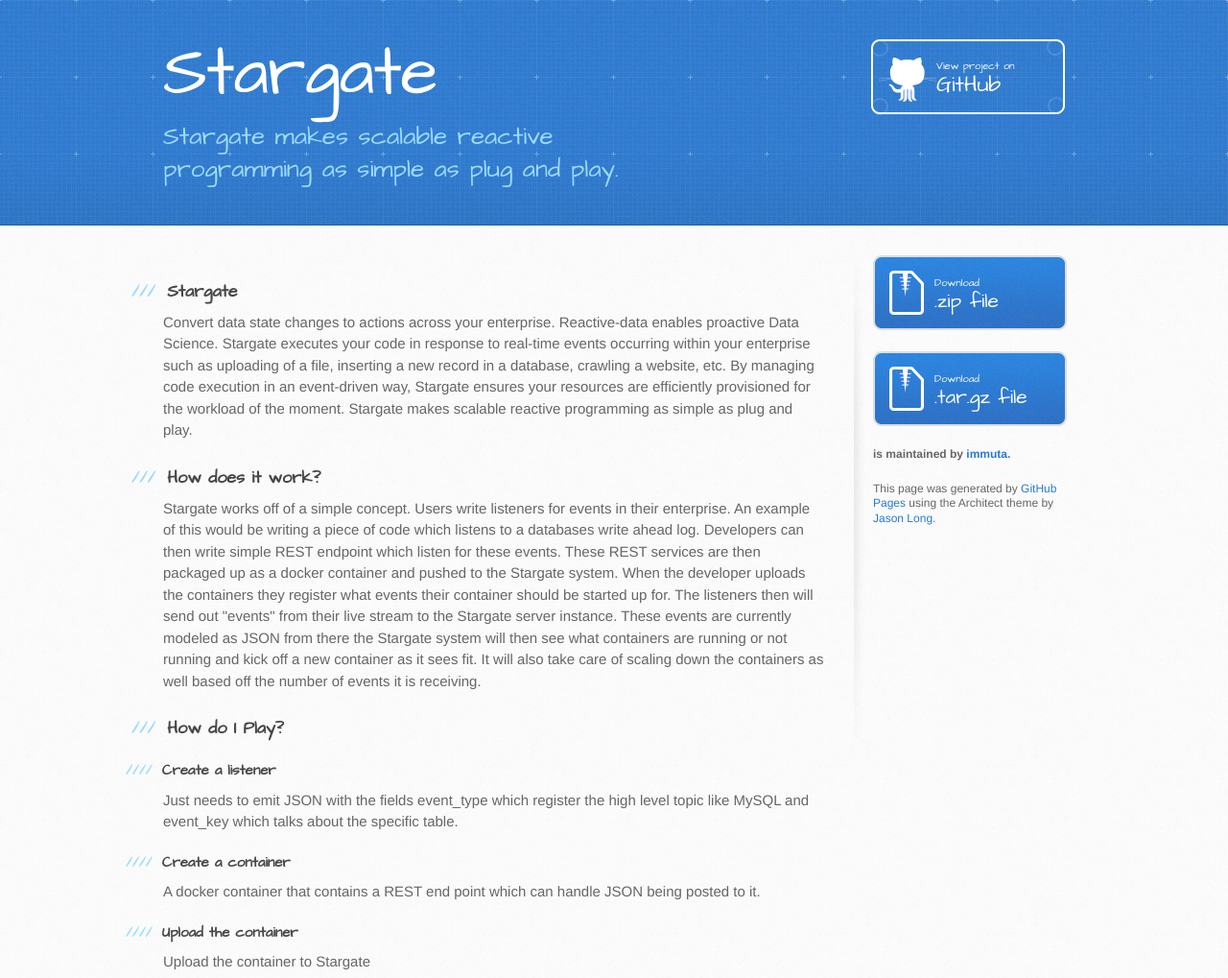
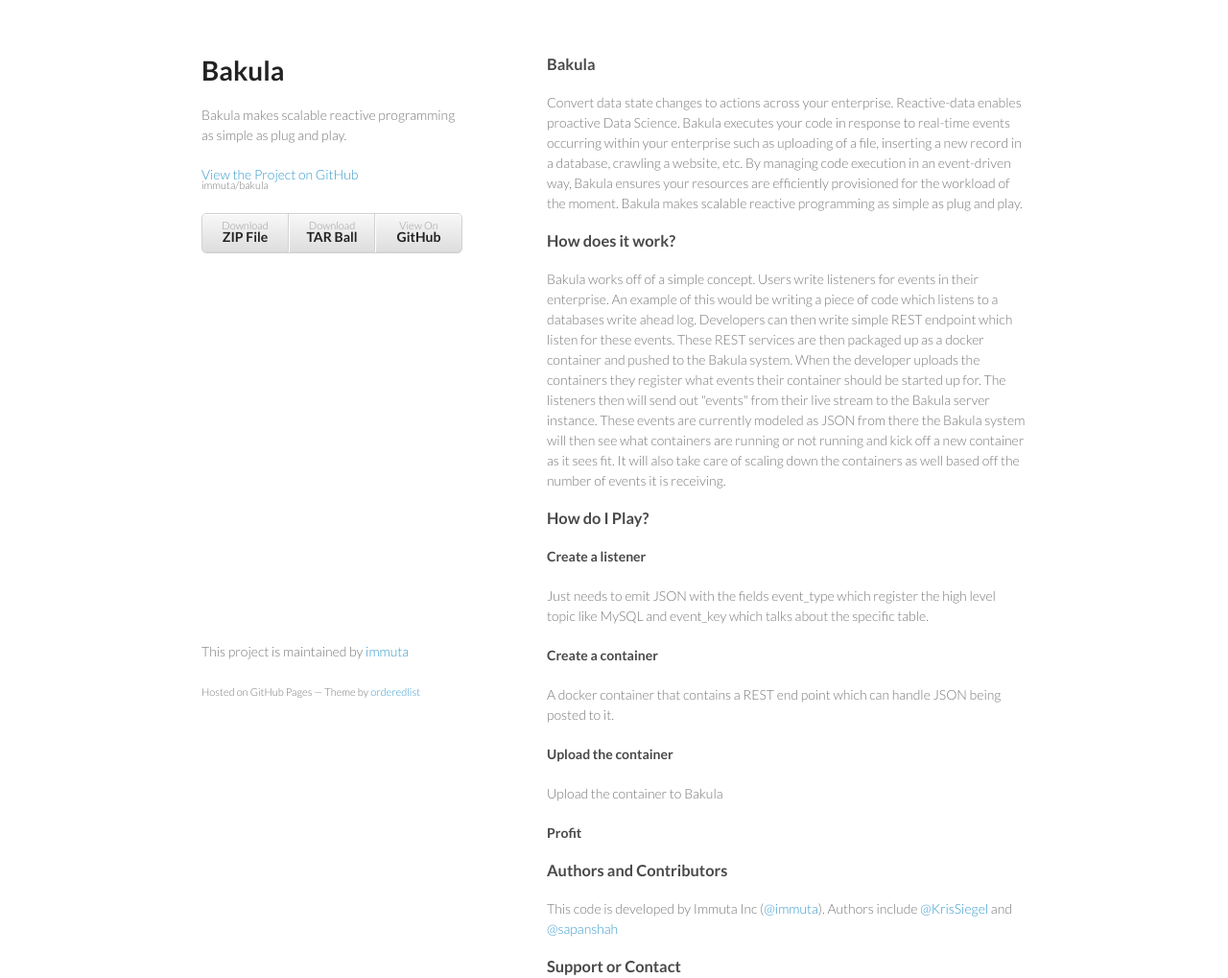
Before and after one commit to KrisSiegel/bakula, a plain HTML site: page index.html in a window 1280 px wide. Shown: the top 1019 px of the page at 96% size. Drawn offline with Linux system fonts and the light colour scheme.

Commit message:
Create gh-pages branch via GitHub

```diff
--- a/index.html
+++ b/index.html
@@ -1,42 +1,42 @@
-<!DOCTYPE html>
+<!doctype html>
 <html>
   <head>
-    <meta charset='utf-8'>
+    <meta charset="utf-8">
     <meta http-equiv="X-UA-Compatible" content="chrome=1">
-    <meta name="viewport" content="width=device-width, initial-scale=1, maximum-scale=1">
-    <link href='https://fonts.googleapis.com/css?family=Architects+Daughter' rel='stylesheet' type='text/css'>
-    <link rel="stylesheet" type="text/css" href="stylesheets/stylesheet.css" media="screen">
-    <link rel="stylesheet" type="text/css" href="stylesheets/github-light.css" media="screen">
-    <link rel="stylesheet" type="text/css" href="stylesheets/print.css" media="print">
+    <title>Bakula by immuta</title>
 
+    <link rel="stylesheet" href="stylesheets/styles.css">
+    <link rel="stylesheet" href="stylesheets/github-light.css">
+    <meta name="viewport" content="width=device-width, initial-scale=1, user-scalable=no">
     <!--[if lt IE 9]>
     <script src="//html5shiv.googlecode.com/svn/trunk/html5.js"></script>
     <![endif]-->
+  </head>
+  <body>
+    <div class="wrapper">
+      <header>
+        <h1>Bakula</h1>
+        <p>Bakula makes scalable reactive programming as simple as plug and play.</p>
 
-    <title>Stargate by immuta</title>
-  </head>
+        <p class="view"><a href="https://github.com/immuta/bakula">View the Project on GitHub <small>immuta/bakula</small></a></p>
 
-  <body>
-    <header>
-      <div class="inner">
-        <h1>Stargate</h1>
-        <h2> Stargate makes scalable reactive programming as simple as plug and play.</h2>
-        <a href="https://github.com/immuta/stargate" class="button"><small>View project on</small> GitHub</a>
-      </div>
-    </header>
 
-    <div id="content-wrapper">
-      <div class="inner clearfix">
-        <section id="main-content">
-          <h3>
-<a id="stargate" class="anchor" href="#stargate" aria-hidden="true"><span class="octicon octicon-link"></span></a>Stargate</h3>
+        <ul>
+          <li><a href="https://github.com/immuta/bakula/zipball/master">Download <strong>ZIP File</strong></a></li>
+          <li><a href="https://github.com/immuta/bakula/tarball/master">Download <strong>TAR Ball</strong></a></li>
+          <li><a href="https://github.com/immuta/bakula">View On <strong>GitHub</strong></a></li>
+        </ul>
+      </header>
+      <section>
+        <h3>
+<a id="bakula" class="anchor" href="#bakula" aria-hidden="true"><span class="octicon octicon-link"></span></a>Bakula</h3>
 
-<p>Convert data state changes to actions across your enterprise. Reactive-data enables proactive Data Science. Stargate executes your code in response to real-time events occurring within your enterprise such as uploading of a file, inserting a new record in a database, crawling a website, etc. By managing code execution in an event-driven way, Stargate ensures your resources are efficiently provisioned for the workload of the moment. Stargate makes scalable reactive programming as simple as plug and play.</p>
+<p>Convert data state changes to actions across your enterprise. Reactive-data enables proactive Data Science. Bakula executes your code in response to real-time events occurring within your enterprise such as uploading of a file, inserting a new record in a database, crawling a website, etc. By managing code execution in an event-driven way, Bakula ensures your resources are efficiently provisioned for the workload of the moment. Bakula makes scalable reactive programming as simple as plug and play.</p>
 
 <h3>
 <a id="how-does-it-work" class="anchor" href="#how-does-it-work" aria-hidden="true"><span class="octicon octicon-link"></span></a>How does it work?</h3>
 
-<p>Stargate works off of a simple concept. Users write listeners for events in their enterprise. An example of this would be writing a piece of code which listens to a databases write ahead log. Developers can then write simple REST endpoint which listen for these events. These REST services are then packaged up as a docker container and pushed to the Stargate system. When the developer uploads the containers they register what events their container should be started up for. The listeners then will send out "events" from their live stream to the Stargate server instance. These events are currently modeled as JSON from there the Stargate system will then see what containers are running or not running and kick off a new container as it sees fit. It will also take care of scaling down the containers as well based off the number of events it is receiving.</p>
+<p>Bakula works off of a simple concept. Users write listeners for events in their enterprise. An example of this would be writing a piece of code which listens to a databases write ahead log. Developers can then write simple REST endpoint which listen for these events. These REST services are then packaged up as a docker container and pushed to the Bakula system. When the developer uploads the containers they register what events their container should be started up for. The listeners then will send out "events" from their live stream to the Bakula server instance. These events are currently modeled as JSON from there the Bakula system will then see what containers are running or not running and kick off a new container as it sees fit. It will also take care of scaling down the containers as well based off the number of events it is receiving.</p>
 
 <h3>
 <a id="how-do-i-play" class="anchor" href="#how-do-i-play" aria-hidden="true"><span class="octicon octicon-link"></span></a>How do I Play?</h3>
@@ -54,7 +54,7 @@
 <h4>
 <a id="upload-the-container" class="anchor" href="#upload-the-container" aria-hidden="true"><span class="octicon octicon-link"></span></a>Upload the container</h4>
 
-<p>Upload the container to Stargate</p>
+<p>Upload the container to Bakula</p>
 
 <h4>
 <a id="profit" class="anchor" href="#profit" aria-hidden="true"><span class="octicon octicon-link"></span></a>Profit</h4>
@@ -68,25 +68,13 @@
 <a id="support-or-contact" class="anchor" href="#support-or-contact" aria-hidden="true"><span class="octicon octicon-link"></span></a>Support or Contact</h3>
 
 <p>Support and contact is available by emailing <a href="mailto:soup@immuta.com">soup@immuta.com</a></p>
-        </section>
-
-        <aside id="sidebar">
-          <a href="https://github.com/immuta/stargate/zipball/master" class="button">
-            <small>Download</small>
-            .zip file
-          </a>
-          <a href="https://github.com/immuta/stargate/tarball/master" class="button">
-            <small>Download</small>
-            .tar.gz file
-          </a>
-
-          <p class="repo-owner"><a href="https://github.com/immuta/stargate"></a> is maintained by <a href="https://github.com/immuta">immuta</a>.</p>
-
-          <p>This page was generated by <a href="https://pages.github.com">GitHub Pages</a> using the Architect theme by <a href="https://twitter.com/jasonlong">Jason Long</a>.</p>
-        </aside>
-      </div>
+      </section>
+      <footer>
+        <p>This project is maintained by <a href="https://github.com/immuta">immuta</a></p>
+        <p><small>Hosted on GitHub Pages &mdash; Theme by <a href="https://github.com/orderedlist">orderedlist</a></small></p>
+      </footer>
     </div>
-
+    <script src="javascripts/scale.fix.js"></script>
 
   </body>
 </html>
--- /dev/null
+++ b/javascripts/scale.fix.js
@@ -0,0 +1,17 @@
+var metas = document.getElementsByTagName('meta');
+var i;
+if (navigator.userAgent.match(/iPhone/i)) {
+  for (i=0; i<metas.length; i++) {
+    if (metas[i].name == "viewport") {
+      metas[i].content = "width=device-width, minimum-scale=1.0, maximum-scale=1.0";
+    }
+  }
+  document.addEventListener("gesturestart", gestureStart, false);
+}
+function gestureStart() {
+  for (i=0; i<metas.length; i++) {
+    if (metas[i].name == "viewport") {
+      metas[i].content = "width=device-width, minimum-scale=0.25, maximum-scale=1.6";
+    }
+  }
+}
--- /dev/null
+++ b/stylesheets/styles.css
@@ -0,0 +1,255 @@
+@import url(https://fonts.googleapis.com/css?family=Lato:300italic,700italic,300,700);
+
+body {
+  padding:50px;
+  font:14px/1.5 Lato, "Helvetica Neue", Helvetica, Arial, sans-serif;
+  color:#777;
+  font-weight:300;
+}
+
+h1, h2, h3, h4, h5, h6 {
+  color:#222;
+  margin:0 0 20px;
+}
+
+p, ul, ol, table, pre, dl {
+  margin:0 0 20px;
+}
+
+h1, h2, h3 {
+  line-height:1.1;
+}
+
+h1 {
+  font-size:28px;
+}
+
+h2 {
+  color:#393939;
+}
+
+h3, h4, h5, h6 {
+  color:#494949;
+}
+
+a {
+  color:#39c;
+  font-weight:400;
+  text-decoration:none;
+}
+
+a small {
+  font-size:11px;
+  color:#777;
+  margin-top:-0.6em;
+  display:block;
+}
+
+.wrapper {
+  width:860px;
+  margin:0 auto;
+}
+
+blockquote {
+  border-left:1px solid #e5e5e5;
+  margin:0;
+  padding:0 0 0 20px;
+  font-style:italic;
+}
+
+code, pre {
+  font-family:Monaco, Bitstream Vera Sans Mono, Lucida Console, Terminal;
+  color:#333;
+  font-size:12px;
+}
+
+pre {
+  padding:8px 15px;
+  background: #f8f8f8;
+  border-radius:5px;
+  border:1px solid #e5e5e5;
+  overflow-x: auto;
+}
+
+table {
+  width:100%;
+  border-collapse:collapse;
+}
+
+th, td {
+  text-align:left;
+  padding:5px 10px;
+  border-bottom:1px solid #e5e5e5;
+}
+
+dt {
+  color:#444;
+  font-weight:700;
+}
+
+th {
+  color:#444;
+}
+
+img {
+  max-width:100%;
+}
+
+header {
+  width:270px;
+  float:left;
+  position:fixed;
+}
+
+header ul {
+  list-style:none;
+  height:40px;
+
+  padding:0;
+
+  background: #eee;
+  background: -moz-linear-gradient(top, #f8f8f8 0%, #dddddd 100%);
+  background: -webkit-gradient(linear, left top, left bottom, color-stop(0%,#f8f8f8), color-stop(100%,#dddddd));
+  background: -webkit-linear-gradient(top, #f8f8f8 0%,#dddddd 100%);
+  background: -o-linear-gradient(top, #f8f8f8 0%,#dddddd 100%);
+  background: -ms-linear-gradient(top, #f8f8f8 0%,#dddddd 100%);
+  background: linear-gradient(top, #f8f8f8 0%,#dddddd 100%);
+
+  border-radius:5px;
+  border:1px solid #d2d2d2;
+  box-shadow:inset #fff 0 1px 0, inset rgba(0,0,0,0.03) 0 -1px 0;
+  width:270px;
+}
+
+header li {
+  width:89px;
+  float:left;
+  border-right:1px solid #d2d2d2;
+  height:40px;
+}
+
+header ul a {
+  line-height:1;
+  font-size:11px;
+  color:#999;
+  display:block;
+  text-align:center;
+  padding-top:6px;
+  height:40px;
+}
+
+strong {
+  color:#222;
+  font-weight:700;
+}
+
+header ul li + li {
+  width:88px;
+  border-left:1px solid #fff;
+}
+
+header ul li + li + li {
+  border-right:none;
+  width:89px;
+}
+
+header ul a strong {
+  font-size:14px;
+  display:block;
+  color:#222;
+}
+
+section {
+  width:500px;
+  float:right;
+  padding-bottom:50px;
+}
+
+small {
+  font-size:11px;
+}
+
+hr {
+  border:0;
+  background:#e5e5e5;
+  height:1px;
+  margin:0 0 20px;
+}
+
+footer {
+  width:270px;
+  float:left;
+  position:fixed;
+  bottom:50px;
+}
+
+@media print, screen and (max-width: 960px) {
+
+  div.wrapper {
+    width:auto;
+    margin:0;
+  }
+
+  header, section, footer {
+    float:none;
+    position:static;
+    width:auto;
+  }
+
+  header {
+    padding-right:320px;
+  }
+
+  section {
+    border:1px solid #e5e5e5;
+    border-width:1px 0;
+    padding:20px 0;
+    margin:0 0 20px;
+  }
+
+  header a small {
+    display:inline;
+  }
+
+  header ul {
+    position:absolute;
+    right:50px;
+    top:52px;
+  }
+}
+
+@media print, screen and (max-width: 720px) {
+  body {
+    word-wrap:break-word;
+  }
+
+  header {
+    padding:0;
+  }
+
+  header ul, header p.view {
+    position:static;
+  }
+
+  pre, code {
+    word-wrap:normal;
+  }
+}
+
+@media print, screen and (max-width: 480px) {
+  body {
+    padding:15px;
+  }
+
+  header ul {
+    display:none;
+  }
+}
+
+@media print {
+  body {
+    padding:0.4in;
+    font-size:12pt;
+    color:#444;
+  }
+}
```
Also changed, not shown: params.json (+1 -1 lines).
